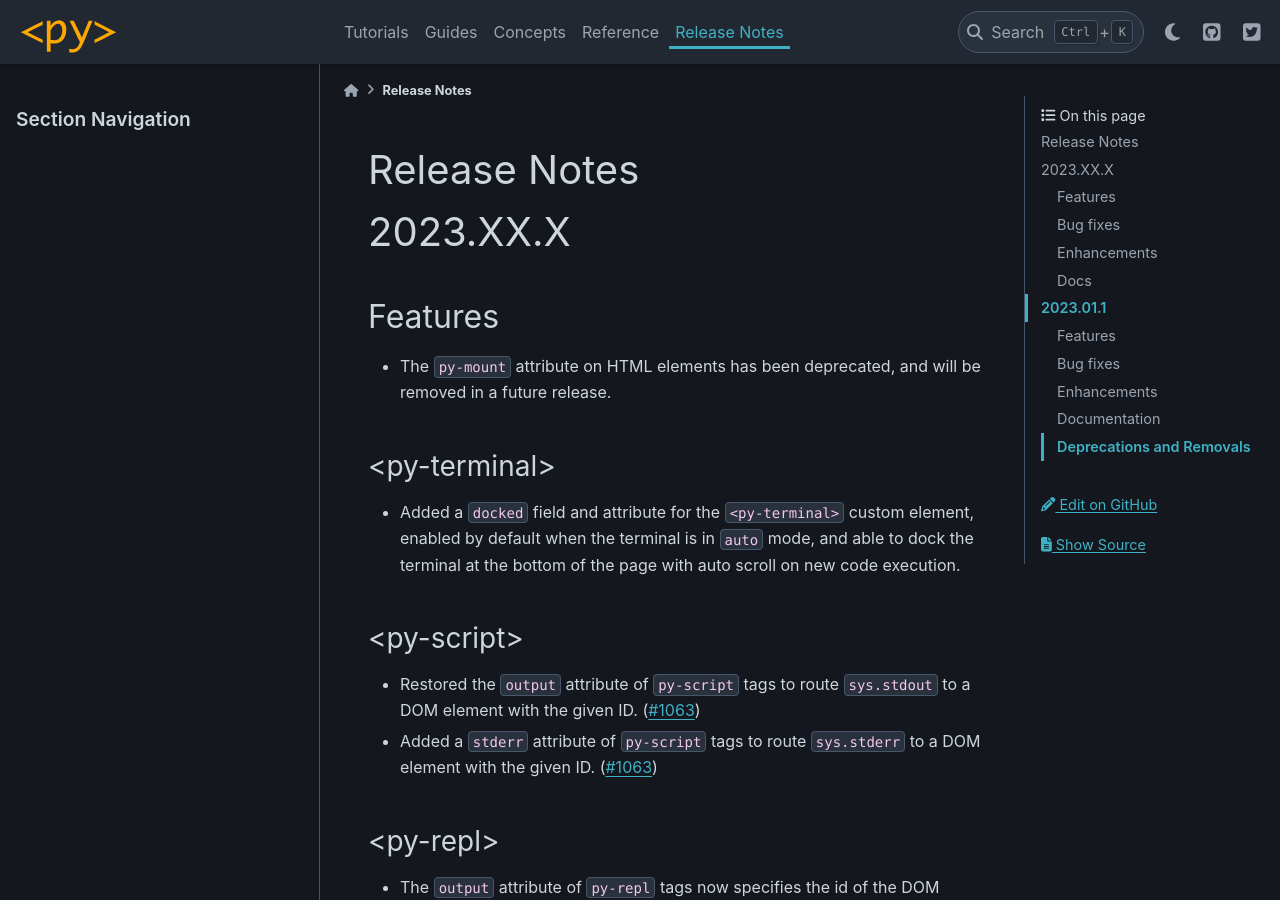
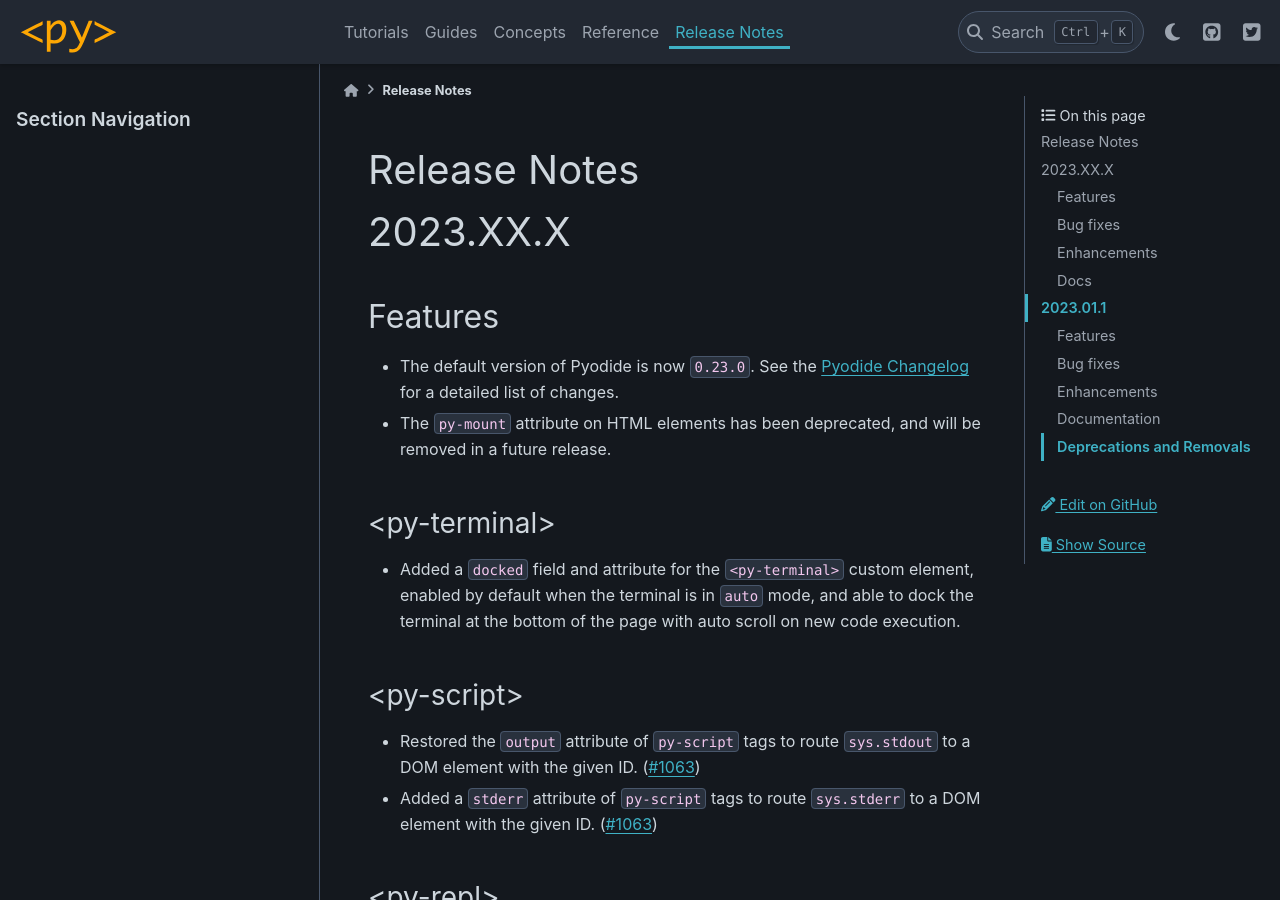
Before and after one commit to pyscript/pyscript, a Sphinx documentation site: the page built from docs/changelog.md, in a window 1280 px wide and 900 px high. Built offline with Sphinx 7.4.7 and the PyData theme 0.15.4, drawn with Linux system fonts in a browser that asks for light colours.

Commit message:
changelog

```diff
--- a/docs/changelog.md
+++ b/docs/changelog.md
@@ -7,6 +7,7 @@
 Features
 --------
 
+- The default version of Pyodide is now `0.23.0`. See the [Pyodide Changelog](https://pyodide.org/en/stable/project/changelog.html#version-0-23-0) for a detailed list of changes.
 - The `py-mount` attribute on HTML elements has been deprecated, and will be removed in a future release.
 
 
```
